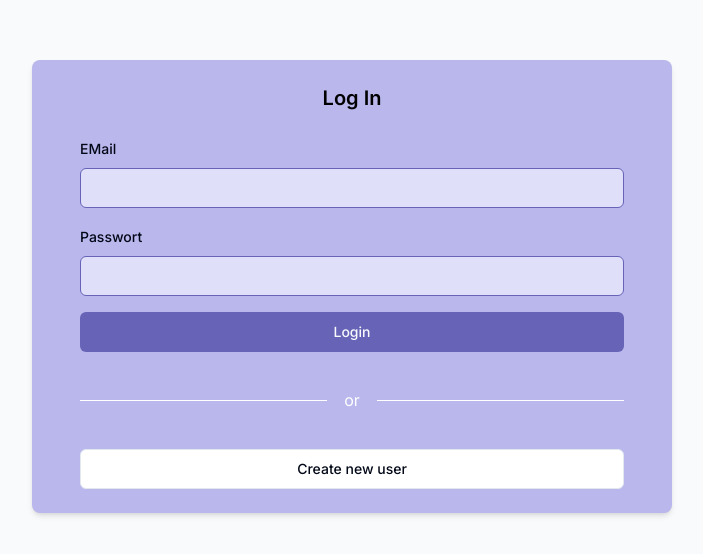
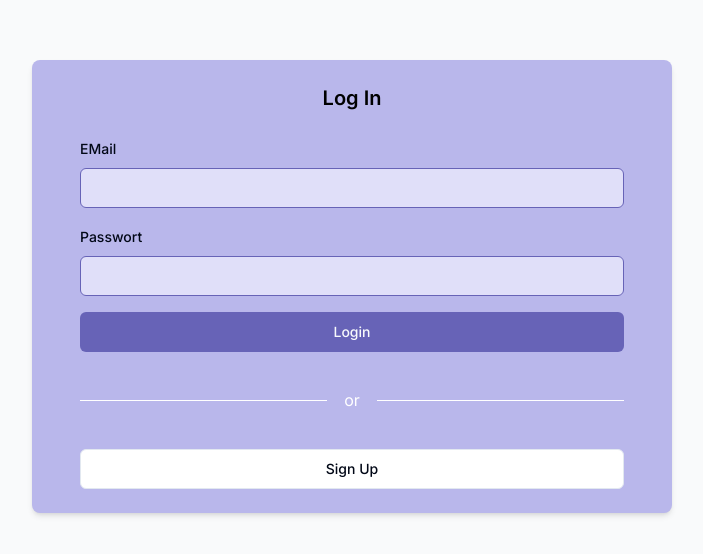
Before and after one commit to MoritzMix/chat-app, a Next.js app: page /login in a window 1280 px wide. Shown: the part 114-668 px from the top of the page, without its empty margins (288-991 px from the left). Built offline with nearby package versions, Linux system fonts and the light colour scheme; no server answers; what tailwindcss-animated would draw is missing.

Commit message:
small update

```diff
--- a/src/components/createUserForm.tsx
+++ b/src/components/createUserForm.tsx
@@ -76,7 +76,7 @@ export function CreateUserForm({
     return (
       <Dialog open={open} onOpenChange={setOpen}>
         <DialogTrigger asChild>
-          <Button variant="outline">Create new user</Button>
+          <Button variant="outline">Sign Up</Button>
         </DialogTrigger>
         <DialogContent className="sm:max-w-[425px]">
           <DialogHeader>
--- a/src/components/messages.tsx
+++ b/src/components/messages.tsx
@@ -94,8 +94,8 @@ function SkeletonList() {
 
 function SkeletonEntry(): JSX.Element {
   return (
-    <div className="flex items-center space-x-4 mb-12">
-      <Skeleton className="h-12 w-12 rounded-full" />
+    <div className="flex w-full md-w-[400px] items-center space-x-4 mb-12">
+      <Skeleton className="h-12  rounded-full" />
       <div className="space-y-2">
         <Skeleton className="h-4 w-[200px]" />
         <Skeleton className="h-4 w-[200px]" />
--- a/src/components/roomEntry.tsx
+++ b/src/components/roomEntry.tsx
@@ -26,7 +26,7 @@ export default function RoomEntry({ id, description, name, image }: Room) {
   return (
     <li
       onClick={updateRoomHandler}
-      className={`py-4 pl-6 w-full flex relative group cursor-pointer transition-colors ${currentRoomStyle}`}
+      className={`py-4 px-4 md:px-6 w-full flex relative group cursor-pointer transition-colors ${currentRoomStyle}`}
     >
       <Image
         width={10}
```
